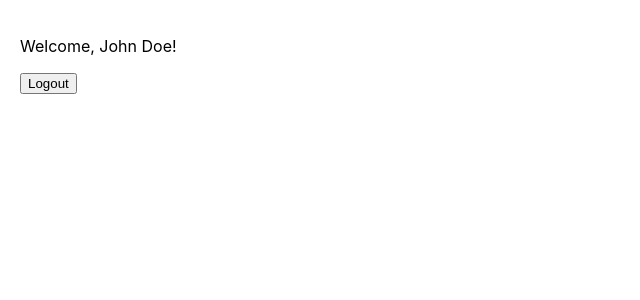
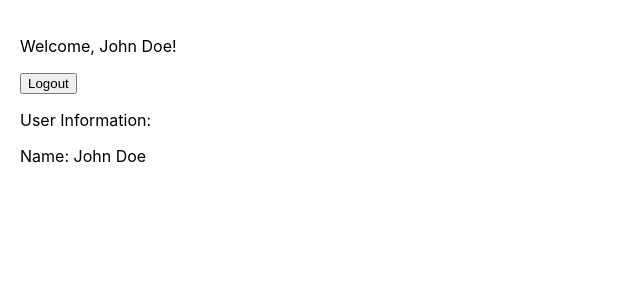
Before and after one commit to lojithv/react-guide, a React (Create React App) app: page / in a window 1280 px wide. Both pictures are taken after a click on the button "Login". Shown: the top 300 px of the page, without its empty margins (0-640 px from the left). Built offline with nearby package versions, Linux system fonts and the light colour scheme.

Commit message:
use context example 1 cont.

```diff
--- a/src/App.tsx
+++ b/src/App.tsx
@@ -49,11 +49,30 @@ function UserComponent() {
   );
 }
 
+// Additional Component using the Context
+function UserInfo() {
+  const { user } = useAppContext();
+
+  return (
+    <div>
+      {user ? (
+        <div>
+          <p>User Information:</p>
+          <p>Name: {user.name}</p>
+        </div>
+      ) : (
+        <p>Please log in</p>
+      )}
+    </div>
+  );
+}
+
 // Using the AppProvider to wrap the component tree
 function App() {
   return (
     <AppProvider>
       <UserComponent />
+      <UserInfo />
     </AppProvider>
   );
 }
```
